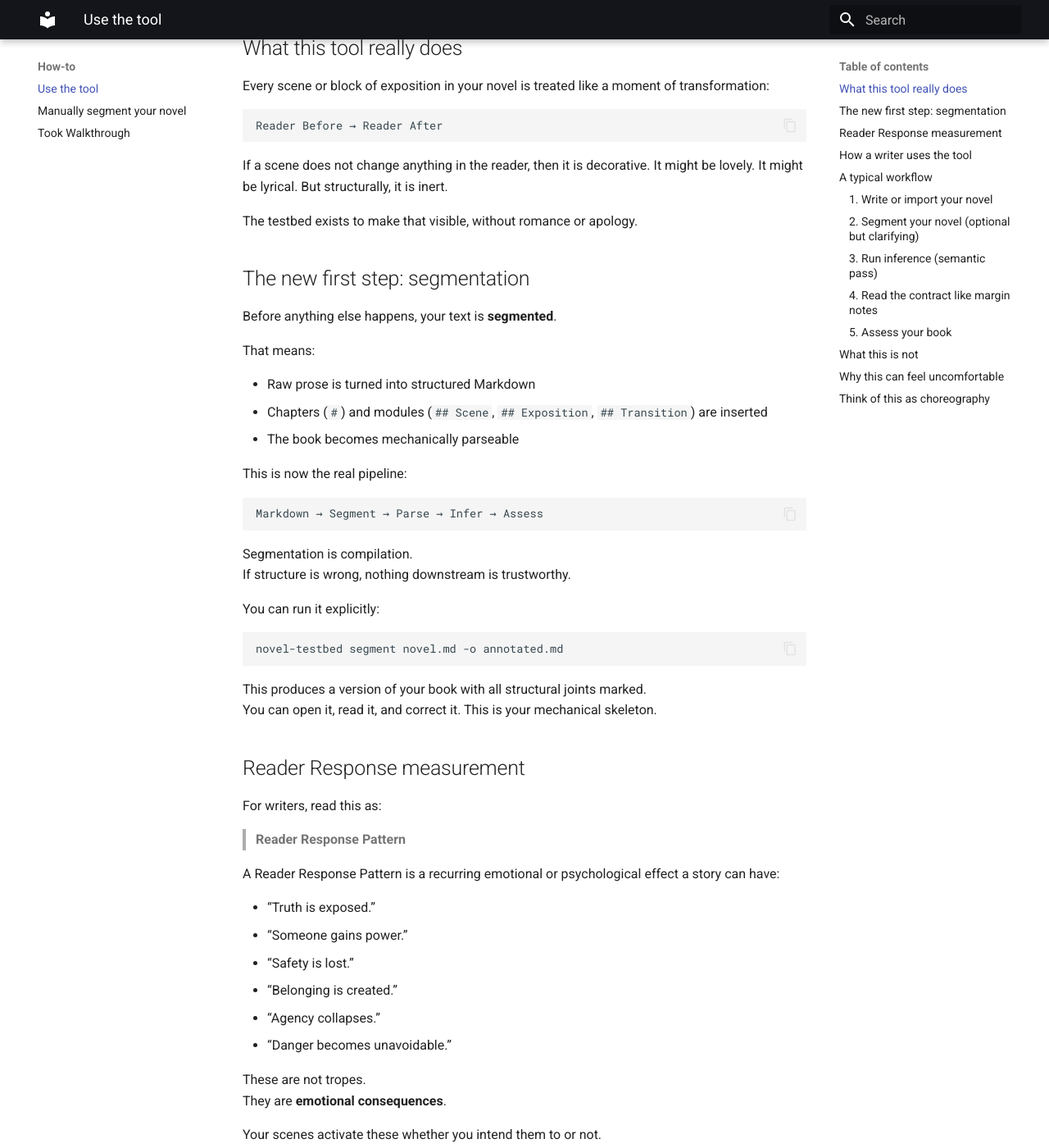
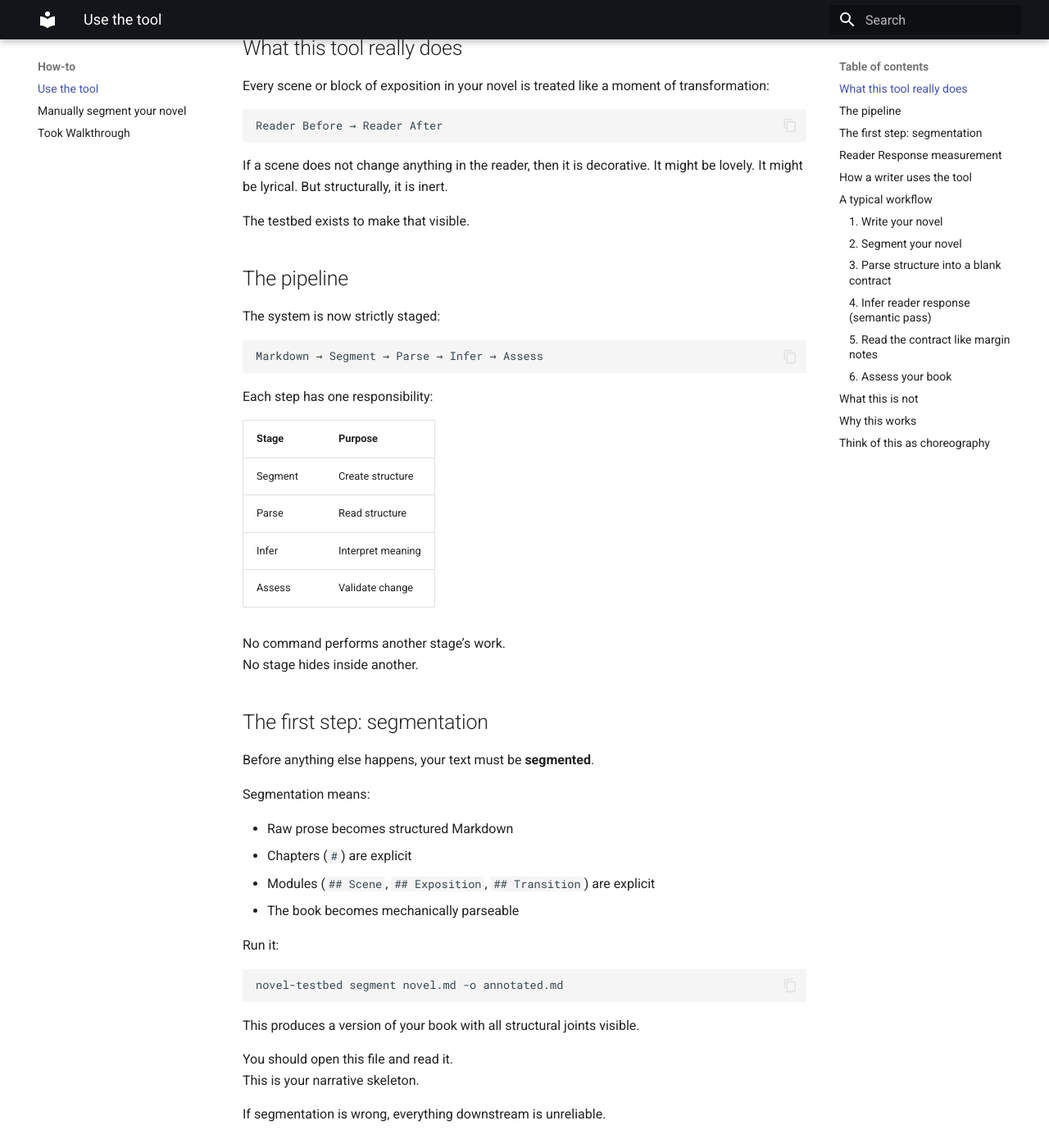
Before and after one commit to mattbriggs/novel_testbed_app, an MkDocs documentation site: the page built from docs/use-the-testbed-app.md, in a window 1280 px wide and 1400 px high, scrolled down 742 px. Shown: the whole window at 82% size. Built offline with MkDocs 1.6.1 and Material for MkDocs 9.7.7, drawn with Linux system fonts in a browser that asks for light colours; some of the changed text lies outside the part shown.

Commit message:
fix segmentation

````diff
--- a/docs/use-the-testbed-app.md
+++ b/docs/use-the-testbed-app.md
@@ -33,37 +33,55 @@ Reader Before → Reader After
 
 If a scene does not change anything in the reader, then it is decorative. It might be lovely. It might be lyrical. But structurally, it is inert.
 
-The testbed exists to make that visible, without romance or apology.
+The testbed exists to make that visible.
 
 
 
-## The new first step: segmentation
+## The pipeline
 
-Before anything else happens, your text is **segmented**.
-
-That means:
-
-- Raw prose is turned into structured Markdown
-- Chapters (`#`) and modules (`## Scene`, `## Exposition`, `## Transition`) are inserted
-- The book becomes mechanically parseable
-
-This is now the real pipeline:
+The system is now strictly staged:
 
 ```
 Markdown → Segment → Parse → Infer → Assess
 ```
 
-Segmentation is compilation.
-If structure is wrong, nothing downstream is trustworthy.
+Each step has one responsibility:
 
-You can run it explicitly:
+| Stage   | Purpose |
+|--------|--------|
+| Segment | Create structure |
+| Parse   | Read structure |
+| Infer   | Interpret meaning |
+| Assess  | Validate change |
+
+No command performs another stage’s work.
+No stage hides inside another.
+
+
+
+## The first step: segmentation
+
+Before anything else happens, your text must be **segmented**.
+
+Segmentation means:
+
+- Raw prose becomes structured Markdown
+- Chapters (`#`) are explicit
+- Modules (`## Scene`, `## Exposition`, `## Transition`) are explicit
+- The book becomes mechanically parseable
+
+Run it:
 
 ```bash
 novel-testbed segment novel.md -o annotated.md
 ```
 
-This produces a version of your book with all structural joints marked.
-You can open it, read it, and correct it. This is your mechanical skeleton.
+This produces a version of your book with all structural joints visible.
+
+You should open this file and read it.
+This is your narrative skeleton.
+
+If segmentation is wrong, everything downstream is unreliable.
 
 
 
@@ -73,20 +91,19 @@ For writers, read this as:
 
 > **Reader Response Pattern**
 
-A Reader Response Pattern is a recurring emotional or psychological effect a story can have:
+A Reader Response Pattern is a recurring emotional or psychological effect:
 
 - “Truth is exposed.”
 - “Someone gains power.”
 - “Safety is lost.”
-- “Belonging is created.”
 - “Agency collapses.”
 - “Danger becomes unavoidable.”
 
 These are not tropes.
-They are **emotional consequences**.
+They are emotional consequences.
 
 Your scenes activate these whether you intend them to or not.
-This system simply asks you to be honest about which ones you are using.
+The system simply asks you to name them.
 
 
 
@@ -95,27 +112,25 @@ This system simply asks you to be honest about which ones you are using.
 You do not need to think like a programmer.
 You only need to answer three questions per scene:
 
-1. What does the reader believe or feel *before* this scene?
-2. What does the reader believe or feel *after* this scene?
+1. What does the reader feel or believe before?
+2. What does the reader feel or believe after?
 3. What changed?
 
-That’s it.
-
-Everything else is just scaffolding so the system can check your answers.
+Everything else is scaffolding.
 
 
 
 ## A typical workflow
 
-### 1. Write or import your novel
+### 1. Write your novel
 
-It can be raw prose or already structured Markdown. The system will normalize it.
+Raw prose is fine:
 
 ```markdown
 She stepped onto the sand. The wind was sharp.
 ```
 
-or:
+Or structured Markdown:
 
 ```markdown
 # Chapter One
@@ -126,40 +141,56 @@ She stepped onto the sand.
 
 
 
-### 2. Segment your novel (optional but clarifying)
+### 2. Segment your novel
 
 ```bash
 novel-testbed segment novel.md -o annotated.md
 ```
 
-This gives you a visible structural map.
-You can fix chapter boundaries, rename scenes, or add exposition modules by hand.
+Now you have explicit structure.
+Fix chapters. Rename scenes. Insert exposition.
+This is mechanical, not artistic.
 
 
 
-### 3. Run inference (semantic pass)
+### 3. Parse structure into a blank contract
 
 ```bash
-novel-testbed infer novel.md \
-  --annotated annotated.md \
-  -o contract.yaml
+novel-testbed parse annotated.md -o contract.yaml
 ```
 
-Now inference does four things:
+This creates your narrative worksheet.
 
-1. Segments your text
-2. Parses the structure
-3. Infers reader state changes
-4. Writes:
-   - a contract (`contract.yaml`)
-   - and optionally the annotated Markdown (`annotated.md`)
-
-The LLM is not judging you.
-It is acting as a tireless first reader.
+Nothing is judged yet.
+You are declaring intent.
 
 
 
-### 4. Read the contract like margin notes
+### 4. Infer reader response (semantic pass)
+
+```bash
+novel-testbed infer annotated.md -o contract.yaml
+```
+
+Important:
+- `infer` does **not** segment
+- `infer` expects already-annotated Markdown
+- Structure must exist before inference
+
+What happens here:
+
+1. The structure is parsed
+2. An LLM infers:
+   - pre_state
+   - post_state
+   - expected_changes
+3. A populated contract is written
+
+The LLM is acting like a tireless first reader, not a critic.
+
+
+
+### 5. Read the contract like margin notes
 
 ```yaml
 pre_state:
@@ -177,32 +208,28 @@ expected_changes:
   - "Control becomes fragile"
 ```
 
-This is not a grade.
-It is a question:
+This is a question, not a verdict:
 
 > “Is this true?”
 
-If not, either the scene is weak or the interpretation is wrong.
-Both are useful discoveries.
 
 
-
-### 5. Assess your book
+### 6. Assess your book
 
 ```bash
 novel-testbed assess contract.yaml -o report.json
 ```
 
-If a scene fails, it usually means:
+A failure usually means:
 
-> “You said something changed, but your own data says nothing changed.”
+> “You promised movement, but your own data shows none.”
 
-That is not judgment.
+That is not criticism.
 That is precision.
 
 
 
-## What this is *not*
+## What this is not
 
 This is not:
 
@@ -214,21 +241,17 @@ This is not:
 It does not know if your writing is “good.”
 It knows whether your writing **moves the reader state**.
 
-Those are different questions. One is taste.
-The other is mechanics.
 
 
-
-## Why this can feel uncomfortable
+## Why this works
 
 Writers trust:
 
 - instinct
 - rhythm
-- tone
 - resonance
 
-This system asks you to also trust:
+This system adds:
 
 - consequence
 - escalation
@@ -236,7 +259,7 @@ This system asks you to also trust:
 - transformation
 
 It does not replace intuition.
-It makes intuition accountable.
+It makes intuition visible and testable.
 
 
 
@@ -253,6 +276,6 @@ First they ask:
 
 > “Did I move where I intended?”
 
-This tool is asking that question for your story.
+This tool asks that question of your story.
 
-Everything else is yours.
+Everything else remains yours.
--- a/examples/Heming-Way-Hills-LIke-White-Elephants.md
+++ b/examples/Heming-Way-Hills-LIke-White-Elephants.md
@@ -1,5 +1,4 @@
-# Hills Like White Elephants
-
+# Chapter One: Hills Like White Elephants
 
 The hills across the valley of the Ebro were long and white. On this
 side there was no shade and no trees and the station was between two
````
Also changed, not shown: README-cli.md (+52 -70 lines), docs/api.md (+2 -0 lines), docs/tool-walkthrough.md (+26 -66 lines), 8 other files.
